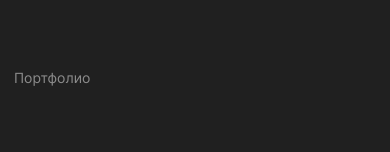
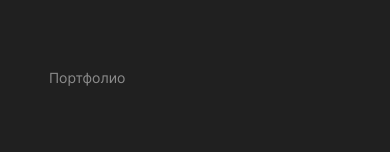
Before and after one commit to nonameforman/practicum-movies-explorer-frontend, a React (Create React App) app: page / in a window 390 px wide. Shown: the part 2841-2993 px from the top of the page. Built offline with nearby package versions, Linux system fonts and the light colour scheme.

Commit message:
fix: layout techs/portfolio

```diff
--- a/src/components/Landing/Portfolio/Portfolio.css
+++ b/src/components/Landing/Portfolio/Portfolio.css
@@ -67,6 +67,11 @@
         margin: 0 auto;
     }
 
+    .portfolio__title {
+        width: 668px;
+        margin: 0 auto 30px;
+    }
+
     .portfolio__link-name {
         font-size: 28px;
     }
@@ -82,8 +87,9 @@
     }
 
     .portfolio__title {
-        margin: 0 0 40px 0;
+        margin: 0 auto 40px;
         font-size: 14px;
+        width: 292px;
     }
 
     .portfolio__list {
--- a/src/components/Landing/Techs/Techs.css
+++ b/src/components/Landing/Techs/Techs.css
@@ -69,6 +69,7 @@
 @media screen and (max-width: 1279px) {
     .techs {
         padding: 90px 60px;
+        background-color: #202020;
     }
 
     .techs__subtitle {
```
